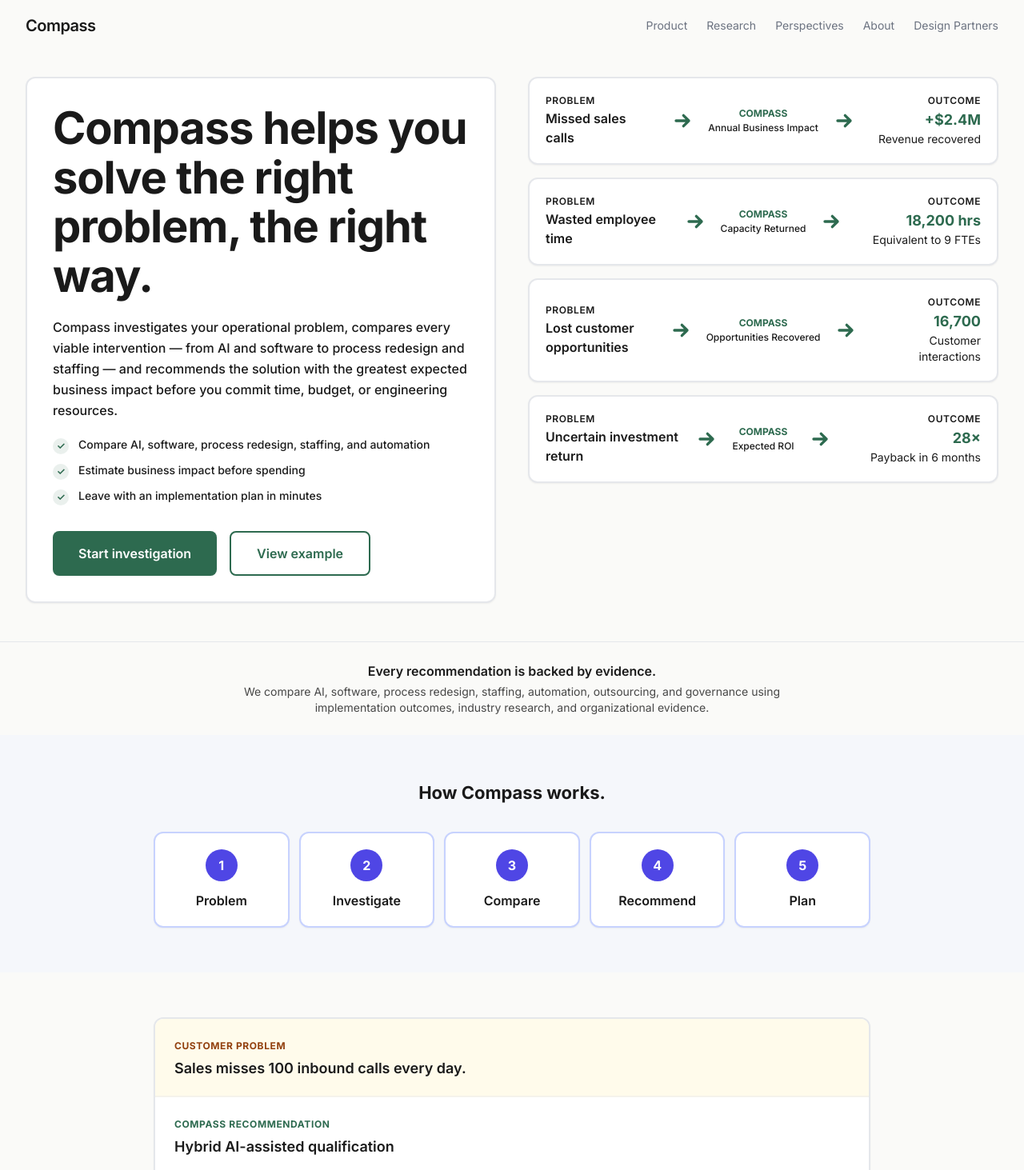
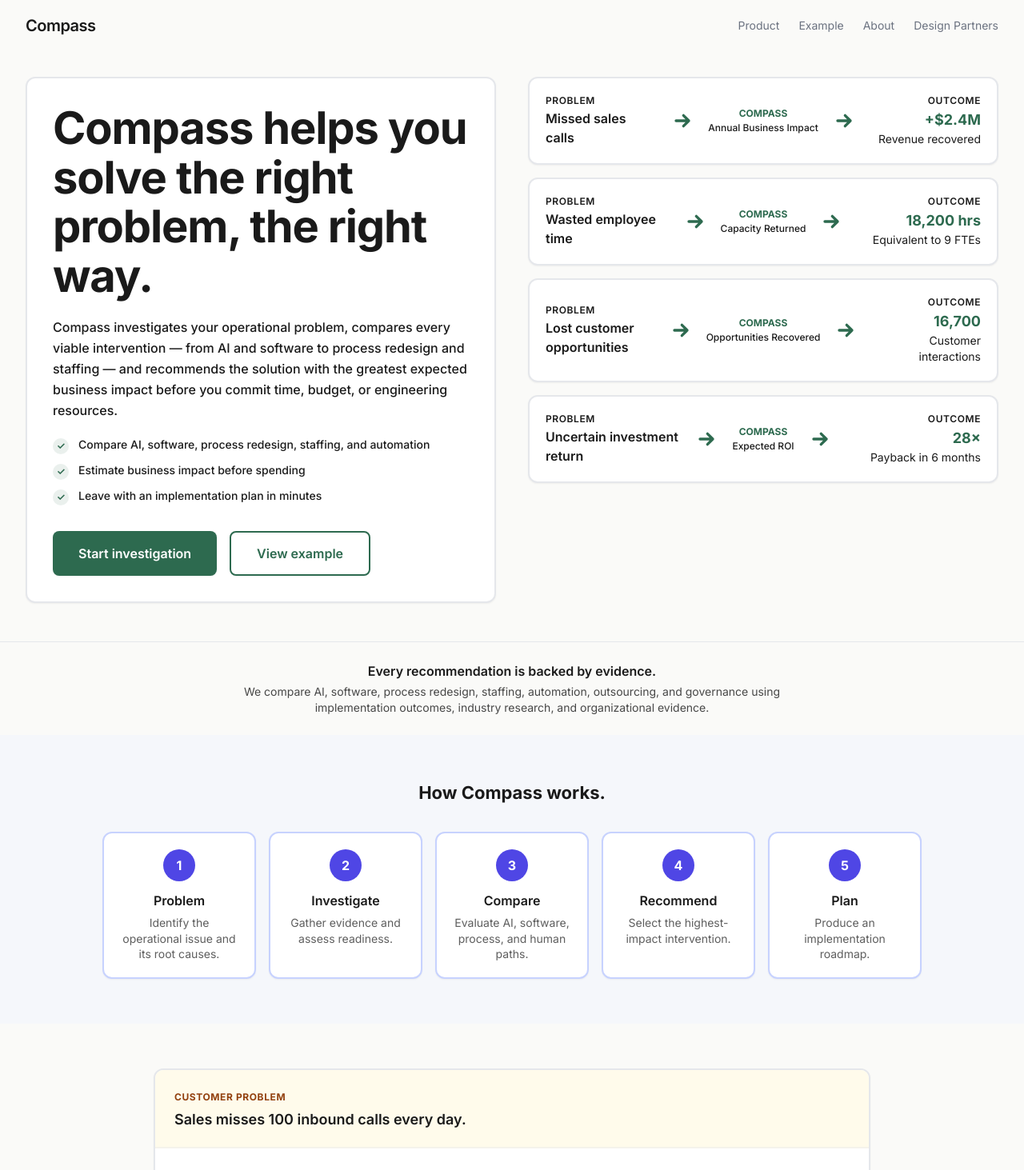
Before and after one commit to smithar106/Compass-Web, a Next.js app: page / in a window 1280 px wide. Shown: the top 1463 px of the page at 80% size. Built offline with nearby package versions, Linux system fonts and the light colour scheme.

Commit message:
yc prep: step descriptions, simplified nav/footer, founder credibility

```diff
--- a/src/app/page.tsx
+++ b/src/app/page.tsx
@@ -79,13 +79,20 @@ export default function HomePage() {
 
       {/* How Compass works — indigo */}
       <section className="py-[3.5rem] px-4 sm:px-6 lg:px-8 bg-indigo-50/40">
-        <div className="mx-auto max-w-4xl">
+        <div className="mx-auto max-w-5xl">
           <h2 className="text-[22px] font-bold text-ink text-center">How Compass works.</h2>
-          <div className="mt-8 grid grid-cols-1 md:grid-cols-5 gap-3">
-            {["Problem", "Investigate", "Compare", "Recommend", "Plan"].map((step, i) => (
-              <div key={step} className="border-2 border-indigo-200 rounded-xl p-5 text-center bg-white shadow-sm">
+          <div className="mt-8 grid grid-cols-1 md:grid-cols-5 gap-4">
+            {[
+              { step: "Problem", desc: "Identify the operational issue and its root causes." },
+              { step: "Investigate", desc: "Gather evidence and assess readiness." },
+              { step: "Compare", desc: "Evaluate AI, software, process, and human paths." },
+              { step: "Recommend", desc: "Select the highest-impact intervention." },
+              { step: "Plan", desc: "Produce an implementation roadmap." },
+            ].map((item, i) => (
+              <div key={item.step} className="border-2 border-indigo-200 rounded-xl p-5 text-center bg-white shadow-sm">
                 <span className="w-10 h-10 rounded-full bg-indigo-600 text-white flex items-center justify-center mx-auto text-base font-bold">{i + 1}</span>
-                <p className="mt-3 text-base font-semibold text-ink">{step}</p>
+                <p className="mt-3 text-base font-semibold text-ink">{item.step}</p>
+                <p className="mt-1.5 text-sm text-ink/70 leading-snug">{item.desc}</p>
               </div>
             ))}
           </div>
--- a/src/content/site.ts
+++ b/src/content/site.ts
@@ -72,7 +72,7 @@ export const site = {
   },
 
   footer: {
-    description: "Compass is the decision layer before implementation. Organizations use it to decide what to build, buy, automate, or leave alone.",
+    description: "Built by operators who have led product and engineering at B2B SaaS companies from Series A to IPO.",
     copyright: `© ${new Date().getFullYear()} Compass. All rights reserved.`,
     columns: [
       {
@@ -80,17 +80,14 @@ export const site = {
         links: [
           { label: "Investigation", href: "/assessment" },
           { label: "Example", href: "/assessment/results?example=true" },
-          { label: "Research", href: "/research" },
         ],
       },
       {
         title: "Company",
         links: [
-          { label: "Perspectives", href: "/perspectives" },
           { label: "About", href: "/about" },
           { label: "Design Partners", href: "/design-partners" },
           { label: "Privacy", href: "/privacy" },
-          { label: "Terms", href: "/terms" },
         ],
       },
     ],
@@ -200,8 +197,7 @@ export const site = {
 
   nav: [
     { label: "Product", href: "/" },
-    { label: "Research", href: "/research" },
-    { label: "Perspectives", href: "/perspectives" },
+    { label: "Example", href: "/assessment/results?example=true" },
     { label: "About", href: "/about" },
     { label: "Design Partners", href: "/design-partners" },
   ],
```
